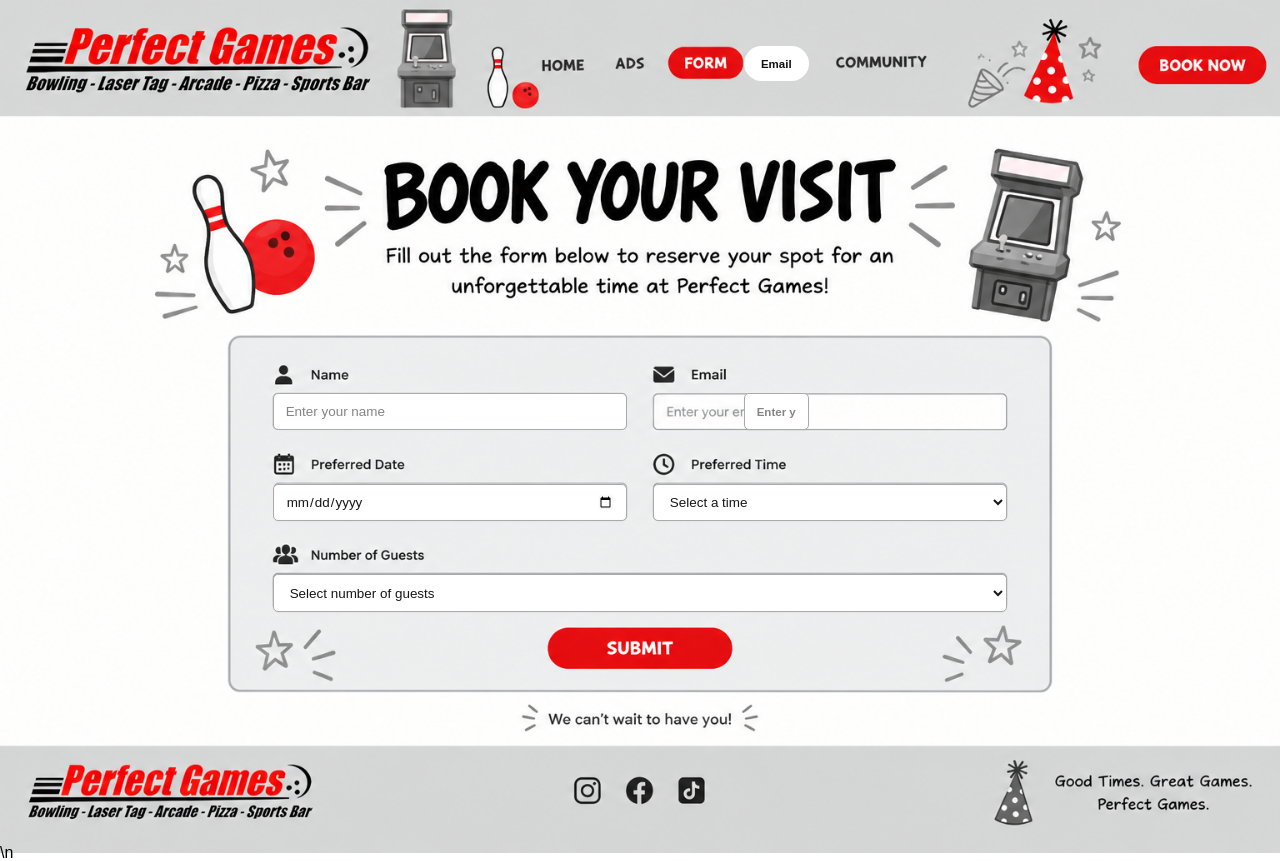
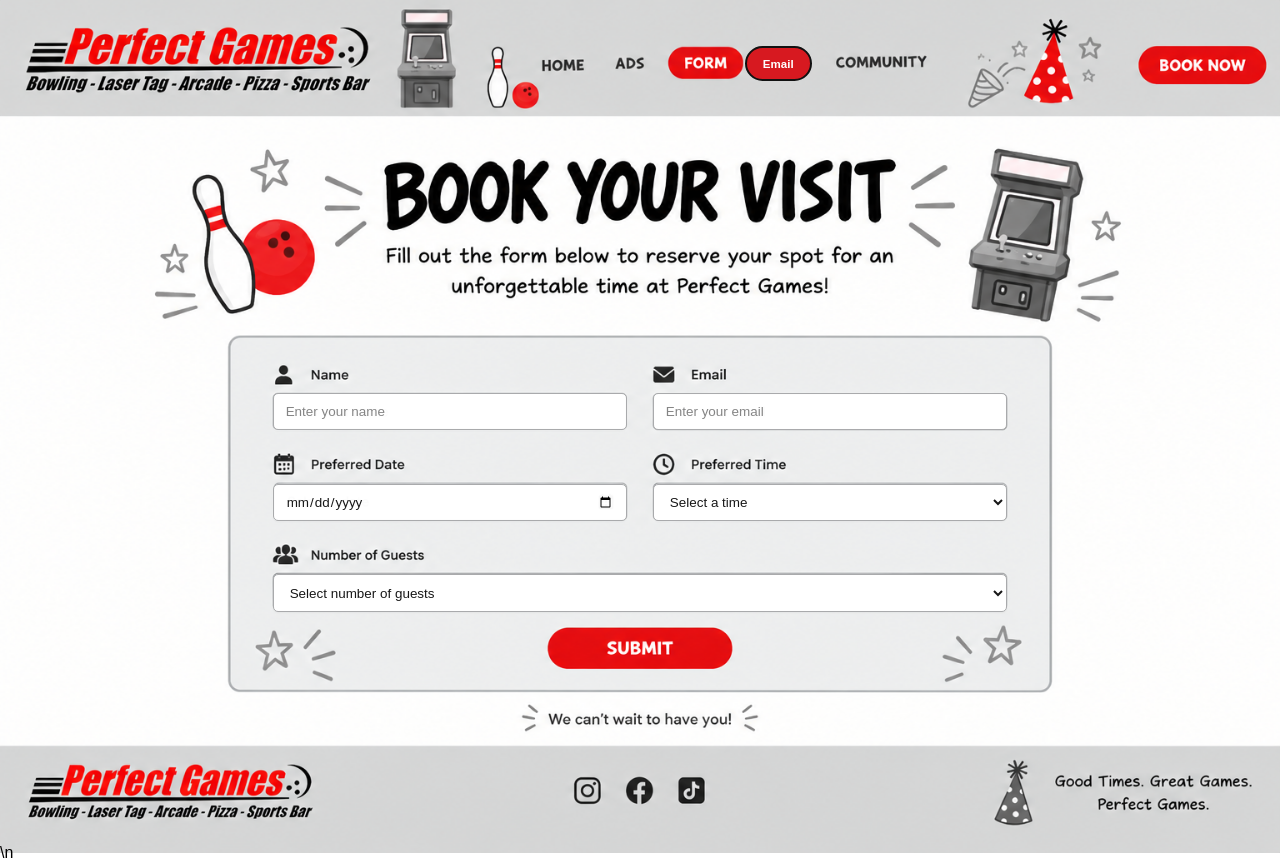
Before and after one commit to kdeike28/perfectgames, a plain HTML site: page form.html in a window 1280 px wide. Drawn offline with Linux system fonts and the light colour scheme.

Commit message:
Fix visible Email tab on booking form

```diff
--- a/form.html
+++ b/form.html
@@ -20,7 +20,7 @@ html,body{margin:0;padding:0;background:#fff;font-family:Arial,Helvetica,sans-se
 .submit{position:absolute;left:42.8%;top:73.6%;width:14.5%;height:5.2%;border:0;border-radius:999px;background:transparent;color:transparent;cursor:pointer}
 .submit:focus-visible{outline:3px solid #171717;outline-offset:2px}
 .nav-link{position:absolute;top:5.4%;height:4.1%;border-radius:999px}
-.home{left:41.2%;width:5.8%}.ads{left:47.4%;width:4.5%}.form{left:52.2%;width:5.9%}.email{left:58.1%;width:5.1%;display:flex;align-items:center;justify-content:center;background:#fff;color:#111;font-weight:700;font-size:clamp(10px,.9vw,14px);text-decoration:none;z-index:2}.news{left:64%;width:4.4%}.community{left:68.4%;width:9.1%}
+.home{left:41.2%;width:5.8%}.ads{left:47.4%;width:4.5%}.form{left:52.2%;width:5.9%}.email-tab{left:58.2%;width:5.2%;display:flex;align-items:center;justify-content:center;background:#d71920;color:#fff;font-weight:800;font-size:clamp(10px,.9vw,14px);text-decoration:none;z-index:10;border:2px solid #111}.news{left:64.2%;width:4.4%}.community{left:68.6%;width:9.1%}
 .book-link{position:absolute;right:1.1%;top:4.7%;width:10%;height:5.4%;border-radius:999px}
 .brand-link{position:absolute;left:1.5%;top:1.5%;width:27.5%;height:11%}
 .status{position:absolute;left:50%;top:82%;transform:translateX(-50%);font-size:12px;color:#171717;background:#fff;padding:4px 8px;border-radius:4px;display:none;line-height:normal}
@@ -33,7 +33,7 @@ html,body{margin:0;padding:0;background:#fff;font-family:Arial,Helvetica,sans-se
 <a class="brand-link" href="index.html" aria-label="Perfect Games home"></a>
 <a class="nav-link home" href="index.html" aria-label="Home"></a>
 <a class="nav-link ads" href="ads.html" aria-label="Ads"></a>
-<a class="nav-link form" href="form.html" aria-label="Form"></a>\n<a class="nav-link email" href="email.html" aria-label="Email">Email</a>
+<a class="nav-link form" href="form.html" aria-label="Form"></a>\n<a class="nav-link email-tab" href="email.html" aria-label="Email">Email</a>
 <a class="nav-link news" href="#" aria-label="News"></a>
 <a class="nav-link community" href="#" aria-label="Community"></a>
 <a class="book-link" href="#name" aria-label="Book now"></a>
```
